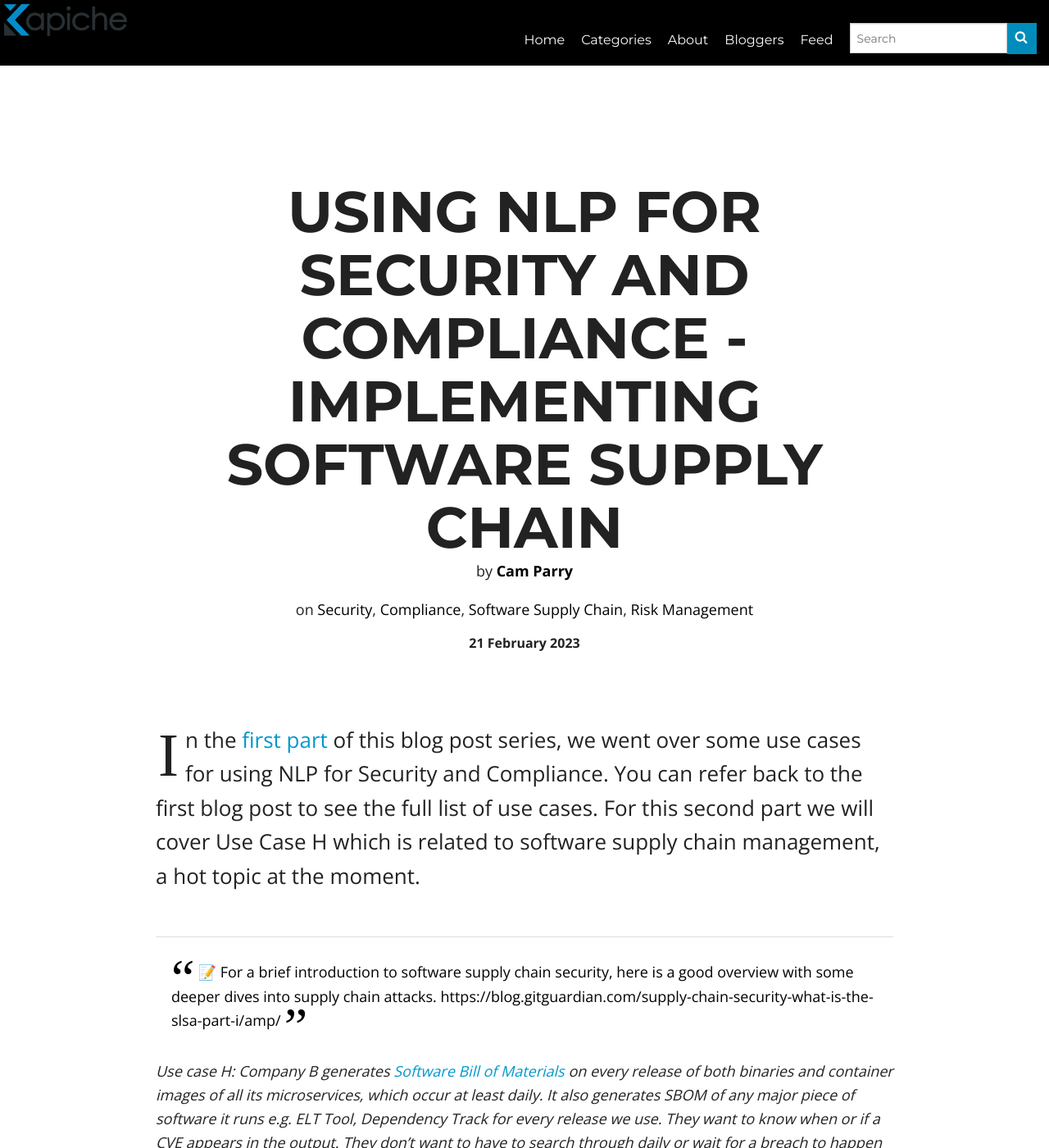
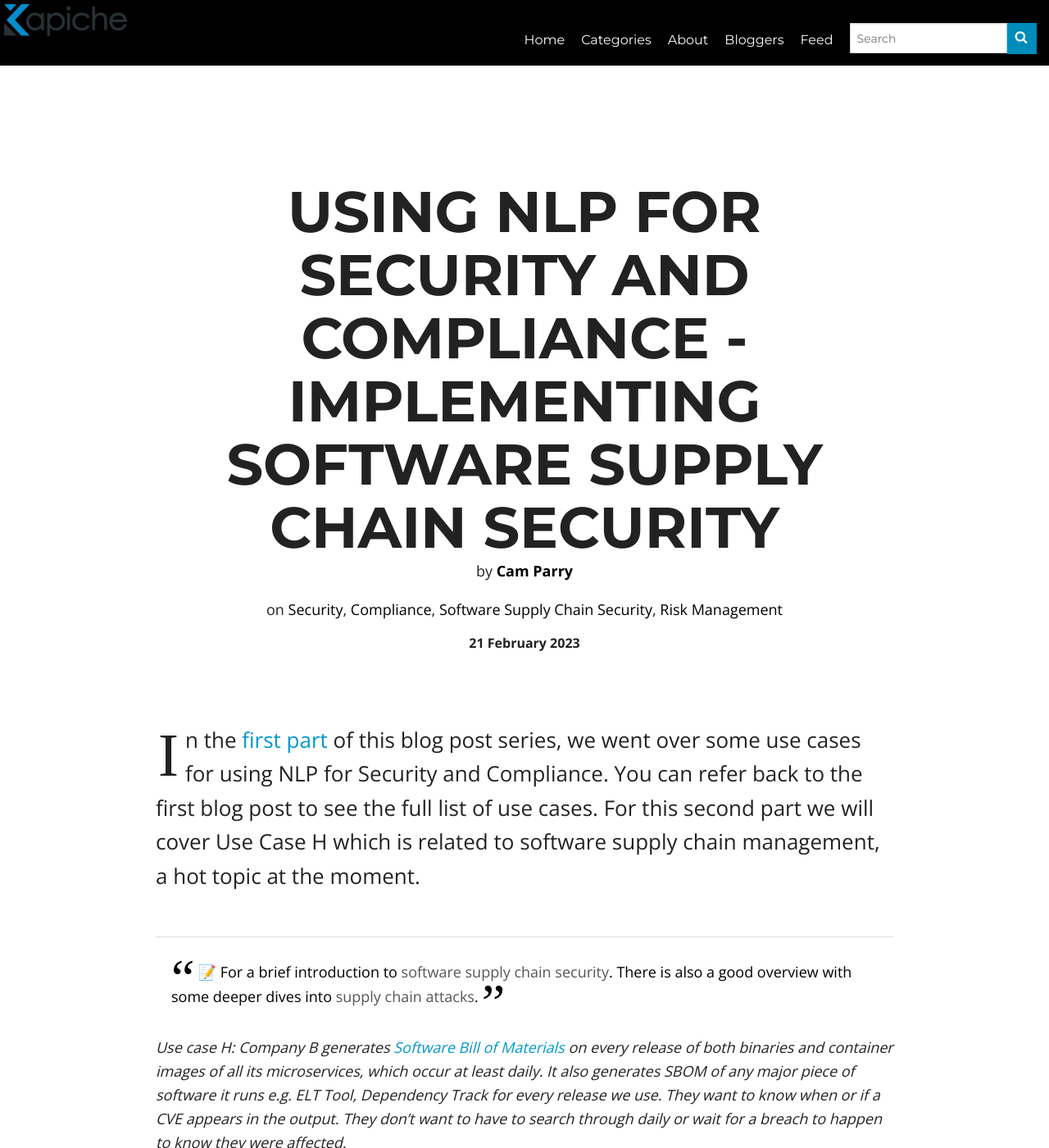
Before and after one commit to Kapiche/kapiche.github.io, a Jekyll site: the page built from _posts/2023-02-21-using-nlp-for-compliance-part-2.md, in a window 1280 px wide and 1400 px high. Shown: the whole window at 82% size. Built offline with Jekyll 4.4.1, drawn with Linux system fonts in a browser that asks for light colours; nearby versions of some CDN libraries.

Commit message:
fix minor formatting issues

```diff
--- a/_posts/2023-02-21-using-nlp-for-compliance-part-2.md
+++ b/_posts/2023-02-21-using-nlp-for-compliance-part-2.md
@@ -1,10 +1,10 @@
 ---
 layout: post
-title: "Using NLP for Security and Compliance - Implementing Software Supply Chain"
-description: "Using NLP in software supply chain pipeline"
+title: "Using NLP for Security and Compliance - Implementing Software Supply Chain Security"
+description: "Using NLP in software supply chain security pipeline"
 category: "Natural Language Processing"
 author: cam_parry
-tags: [Security, Compliance, Software Supply Chain, Risk Management]
+tags: [Security, Compliance, Software Supply Chain Security, Risk Management]
 share: true
 ---
 
@@ -14,8 +14,8 @@ For this second part we will cover Use Case H which is related to software suppl
 
 ---
 
-> 📝 For a brief introduction to software supply chain security, here is a good overview with some deeper dives into supply chain attacks.
-https://blog.gitguardian.com/supply-chain-security-what-is-the-slsa-part-i/amp/
+> 📝 For a brief introduction to [software supply chain security](https://www.redhat.com/en/topics/security/what-is-software-supply-chain-security). There is also a good overview with some deeper dives into [supply chain attacks](
+https://blog.gitguardian.com/supply-chain-security-what-is-the-slsa-part-i/amp/).
 
 
 *Use case H: Company B generates [Software Bill of Materials](https://www.cisa.gov/sbom) on every release of both binaries and container images of all its microservices, which occur at least daily. It also generates SBOM of any major piece of software it runs e.g. ELT Tool, Dependency Track for every release we use. They want to know when or if a CVE appears in the output. They don't want to have to search through daily or wait for a breach to happen to know they were affected.*
```
